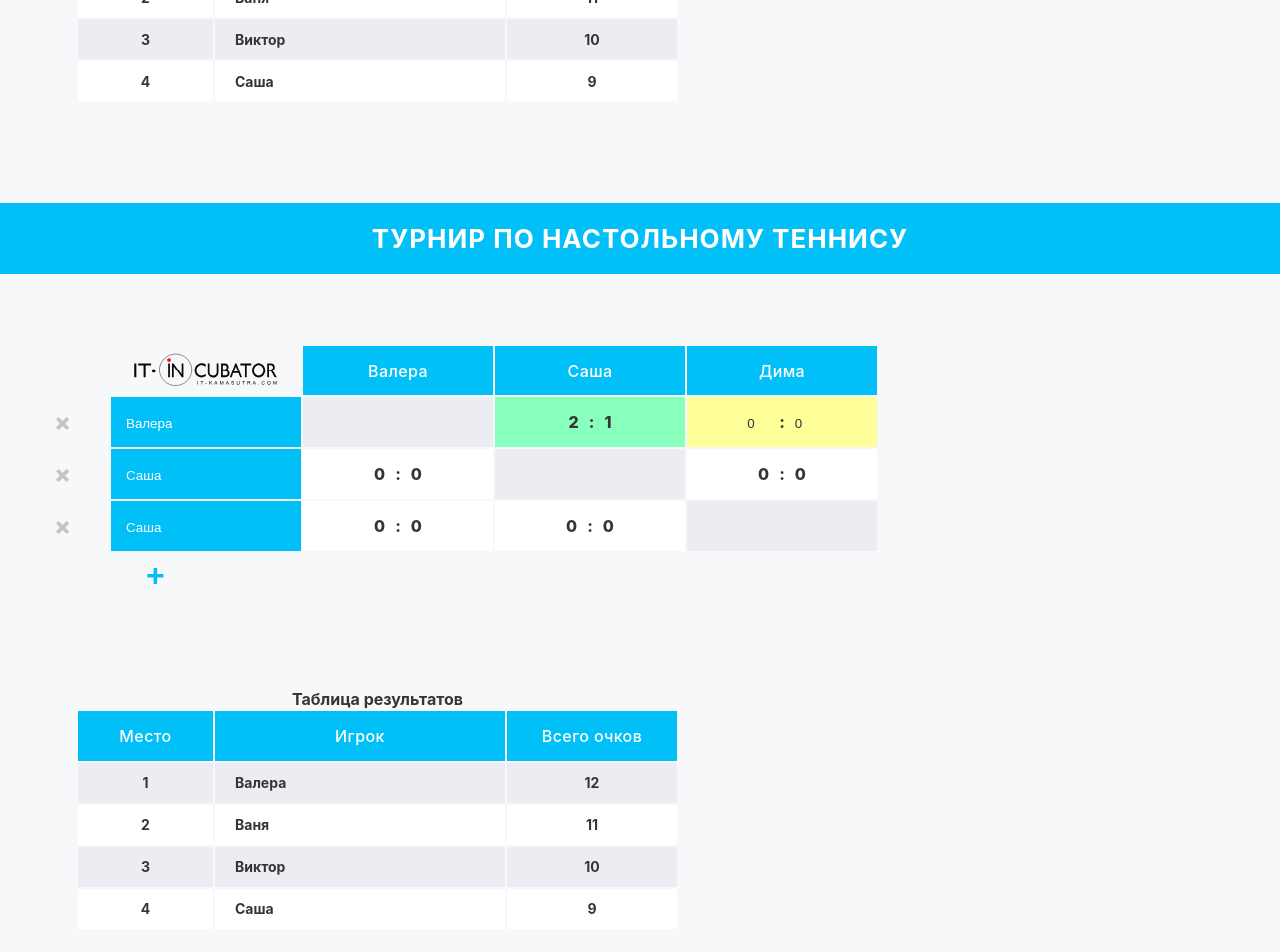
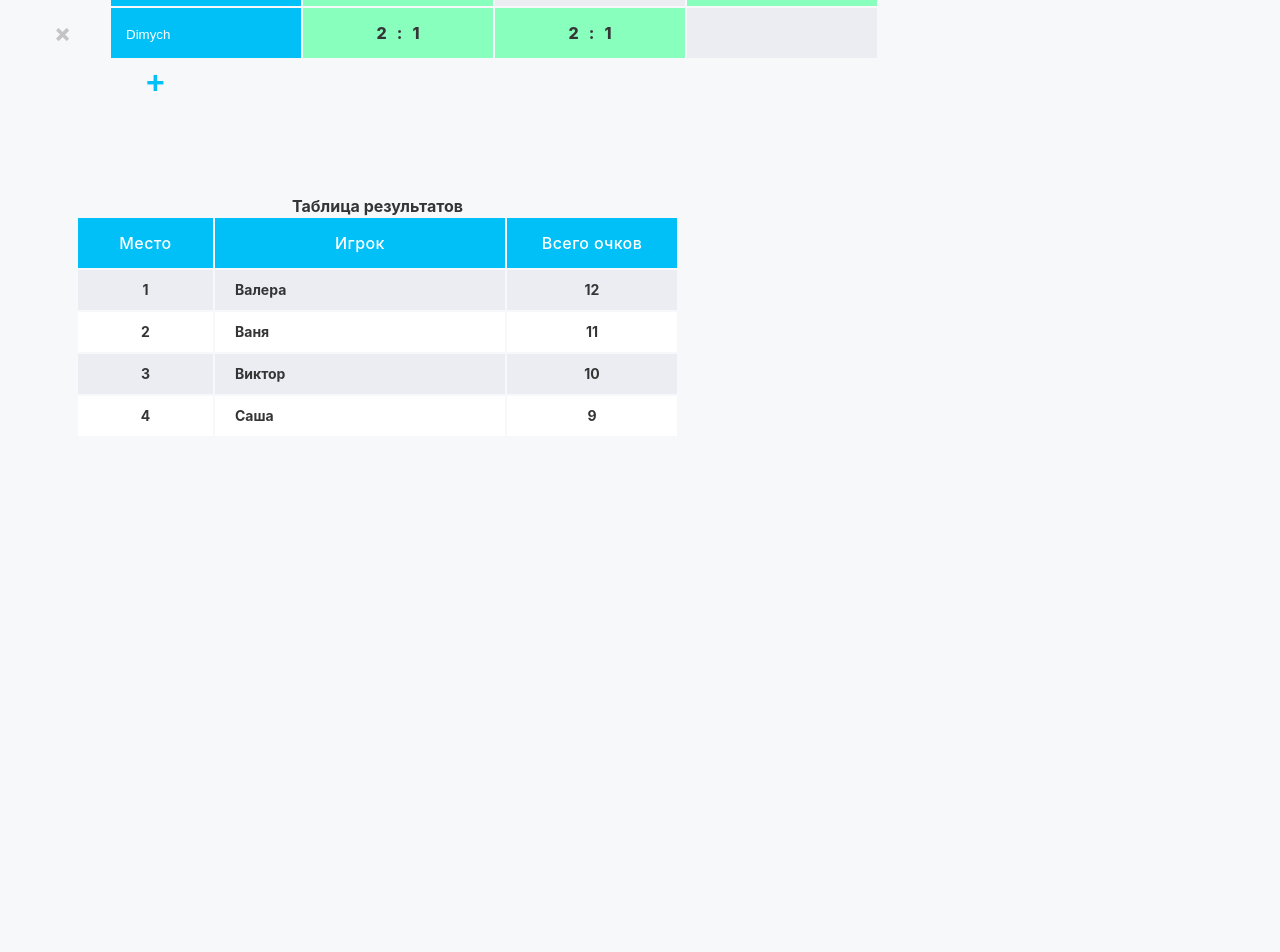
Before and after one commit to it-kamasutra/hackathon, a React (Create React App) app in the folder front/: page / in a window 1280 px wide. Shown: the part 290-1242 px from the top of the page. After the commit the page ends 828 px from the top, so only its background shows below. Built offline with nearby package versions, Linux system fonts and the light colour scheme.

Commit message:
put data from state to component

```diff
--- a/front/src/UIComponents/App/App.js
+++ b/front/src/UIComponents/App/App.js
@@ -8,8 +8,9 @@ function App() {
     return (
         <div>
             <Header/>
+            <TournamentTable/>
             <ResultTable/>
-            <TournamentTable/>
+
         </div>
     );
 }
--- a/front/src/UIComponents/TournamentTable/TournamentTable.js
+++ b/front/src/UIComponents/TournamentTable/TournamentTable.js
@@ -1,67 +1,145 @@
 import React from 'react';
 import {connect} from 'react-redux';
 
-function TournamentTable() {
+function TournamentTable(props) {
+    const {players} = props
+
+    console.log(players);
+
+    const headerTournamentTable = players.map( pl => {
+            return (
+                <th className="playerName ">
+                    {pl.fullName}
+                </th>
+            )
+        });
+
+    const rowsTable = players.map( (el, i) => {
+        return <tr className="player">
+
+            <th className="deletePlayer">
+                <span>+</span>
+            </th>
+            <th className="playerName">
+                {/*<span >Валера</span>*/}
+                <input defaultValue={el.fullName}></input>
+            </th>
+
+            {/*<td className="intersection"></td>*/}
+
+            {   players.map((p, j) => {
+                if (j == i) {
+                    return <td className="intersection"></td>
+                }
+
+                return <td className="countCell current">
+                    <div className="countWrap">
+                        <div className="count">
+                            <div>
+                                <span className="point">2</span>
+                                {/*<input className="point"></input>*/}
+                            </div>
+                            <span className="separator">:</span>
+                            <div>
+                                <span className="point">1</span>
+                                {/*<input className="point"></input>*/}
+                            </div>
+                        </div>
+
+                    </div>
+                </td>
+            })}
+
+       {/*     <td className="countCell current">
+                <div className="countWrap">
+                    <div className="count">
+                        <div>
+                            <span className="point">2</span>
+                            <input className="point"></input>
+                        </div>
+                        <span className="separator">:</span>
+                        <div>
+                            <span className="point">1</span>
+                            <input className="point"></input>
+                        </div>
+                    </div>
+
+                </div>
+            </td>
+
+            <td className="countCell next">
+                <div className="countWrap">
+                    <div className="count">
+                        <div>
+                            <span className="point">0</span>
+                            <input className="point" defaultValue="0"></input>
+                        </div>
+                        <span className="separator">:</span>
+                        <div>
+                            <span class="point">1</span>
+                            <input className="point" defaultValue="0"></input>
+                        </div>
+                    </div>
+                </div>
+            </td>*/}
+
+        </tr>
+    })
+
+
     return (
-        <div >
-
-            <div className="header">Турнир по настольному теннису</div>
             <div className="tournametTableWrapper">
                 <table id="tournametCountTable">
+
                     <tr className="tableHeader">
                         <td></td>
-                        <td class="logo"></td>
-                        <th className="playerName ">
-                            Валера
-                        </th>
-                        <th className="playerName">
-                            Саша
-                        </th>
-                        <th className="playerName">
-                            Дима
-                        </th>
+                        <td className="logo"></td>
+                        {headerTournamentTable}
+
                     </tr>
 
-                    <tr className="player">
+                    {rowsTable}
+
+                  {/*  <tr className="player">
 
                         <th className="deletePlayer">
                             <span>+</span>
                         </th>
                         <th className="playerName">
-                            {/*<span >Валера</span>*/}
-                            <input defaultValue='Валера'></input>
+                            <span >Валера</span>
+                            <input defaultValue='Саша'></input>
                         </th>
 
-                        <td className="intersection"></td>
-
-                        <td className="countCell current">
+                        <td className="countCell">
                             <div className="countWrap">
                                 <div className="count">
                                     <div>
-                                        <span className="point">2</span>
-                                        {/*<input className="point"></input>*/}
+                                        <span className="point">0</span>
+                                        <input className="point"></input>
                                     </div>
                                     <span className="separator">:</span>
                                     <div>
-                                        <span className="point">1</span>
-                                        {/*<input className="point"></input>*/}
+                                        <span className="point">0</span>
+                                        <input className="point"></input>
                                     </div>
                                 </div>
 
                             </div>
                         </td>
 
-                        <td className="countCell next">
+                        <td className="intersection"></td>
+
+                        <td className="countCell">
                             <div className="countWrap">
                                 <div className="count">
                                     <div>
-                                        {/*<span className="point">0</span>*/}
-                                        <input className="point" defaultValue="0"></input>
+                                        <span className="point">0</span>
+                                        <input className="point"></input>
                                     </div>
                                     <span className="separator">:</span>
                                     <div>
-                                        {/*<span class="point">1</span>*/}
-                                        <input className="point" defaultValue="0"></input>
+                                        <span class="point">0</span>
+                                        <input className="point"></input>
                                     </div>
                                 </div>
                             </div>
@@ -75,7 +153,7 @@ function TournamentTable() {
                             <span>+</span>
                         </th>
                         <th className="playerName">
-                            {/*<span >Валера</span>*/}
+                            <span >Валера</span>
                             <input defaultValue='Саша'></input>
                         </th>
 
@@ -84,59 +162,12 @@ function TournamentTable() {
                                 <div className="count">
                                     <div>
                                         <span className="point">0</span>
-                                        {/*<input className="point"></input>*/}
+                                        <input className="point"></input>
                                     </div>
                                     <span className="separator">:</span>
                                     <div>
                                         <span className="point">0</span>
-                                        {/*<input className="point"></input>*/}
-                                    </div>
-                                </div>
-
-                            </div>
-                        </td>
-
-                        <td className="intersection"></td>
-
-                        <td className="countCell">
-                            <div className="countWrap">
-                                <div className="count">
-                                    <div>
-                                        <span className="point">0</span>
-                                        {/*<input className="point"></input>*/}
-                                    </div>
-                                    <span className="separator">:</span>
-                                    <div>
-                                        <span class="point">0</span>
-                                        {/*<input className="point"></input>*/}
-                                    </div>
-                                </div>
-                            </div>
-                        </td>
-
-                    </tr>
-
-                    <tr className="player">
-
-                        <th className="deletePlayer">
-                            <span>+</span>
-                        </th>
-                        <th className="playerName">
-                            {/*<span >Валера</span>*/}
-                            <input defaultValue='Саша'></input>
-                        </th>
-
-                        <td className="countCell">
-                            <div className="countWrap">
-                                <div className="count">
-                                    <div>
-                                        <span className="point">0</span>
-                                        {/*<input className="point"></input>*/}
-                                    </div>
-                                    <span className="separator">:</span>
-                                    <div>
-                                        <span className="point">0</span>
-                                        {/*<input className="point"></input>*/}
+                                        <input className="point"></input>
                                     </div>
                                 </div>
 
@@ -148,12 +179,12 @@ function TournamentTable() {
                                 <div className="count">
                                     <div>
                                         <span className="point">0</span>
-                                        {/*<input className="point"></input>*/}
+                                        <input className="point"></input>
                                     </div>
                                     <span className="separator">:</span>
                                     <div>
                                         <span className="point">0</span>
-                                        {/*<input className="point"></input>*/}
+                                        <input className="point"></input>
                                     </div>
                                 </div>
                             </div>
@@ -161,7 +192,7 @@ function TournamentTable() {
 
                         <td className="intersection"></td>
                     </tr>
-
+*/}
                 </table>
                 <div className="addBtn">
                     <button className="addPlayerBtn">+</button>
@@ -169,85 +200,6 @@ function TournamentTable() {
                 </div>
             </div>
 
-
-{/*--------------------------------------------result table--------------------------------------------*/}
-
-            <div className="resultsTableWrapper">
-                <table id="resultsTable">
-                    <caption>Таблица результатов</caption>
-                    <tr>
-                        <th className="cellHeader position">
-                            Место
-                        </th>
-                        <th className="cellHeader playerName">
-                            Игрок
-                        </th>
-                        <th className="cellHeader points">
-                            Всего очков
-                        </th>
-                    </tr>
-
-                    <tr className="player">
-                        <td className="countCell">
-                            <span>1</span>
-                        </td>
-
-                        <td className="countCell name">
-                            <span>Валера</span>
-                        </td>
-
-                        <td className="countCell">
-                            <span>12</span>
-                        </td>
-                    </tr>
-
-                    <tr className="player">
-                        <td className="countCell">
-                            <span>2</span>
-                        </td>
-
-                        <td className="countCell name">
-                            <span>Ваня</span>
-                        </td>
-
-                        <td className="countCell">
-                            <span>11</span>
-                        </td>
-                    </tr>
-
-                    <tr className="player">
-                        <td className="countCell">
-                            <span>3</span>
-                        </td>
-
-                        <td className="countCell name">
-                            <span>Виктор</span>
-                        </td>
-
-                        <td className="countCell">
-                            <span>10</span>
-                        </td>
-                    </tr>
-
-                    <tr className="player">
-                        <td className="countCell">
-                            <span>4</span>
-                        </td>
-
-                        <td className="countCell name">
-                            <span>Саша</span>
-                        </td>
-
-                        <td className="countCell">
-                            <span>9</span>
-                        </td>
-                    </tr>
-
-                </table>
-
-            </div>
-
-        </div>
     );
 }
 
@@ -258,4 +210,4 @@ const mapStateToProps = (state) => {
     }
 }
 
-export default connect()(TournamentTable);
+export default connect(mapStateToProps)(TournamentTable);
--- a/front/src/domain/reducer.js
+++ b/front/src/domain/reducer.js
@@ -21,11 +21,11 @@ const initialState = {
             endDate: new Date(),
             _id: 1,
             player1: {
-                _id: 1,
+                id: 1,
                 winCount: 1
             },
             player2: {
-                _id: 1,
+                id: 1,
                 winCount: 1
             }
         }
```
Also changed, not shown: 1 other file (tests, documents, lock files or other folders).
